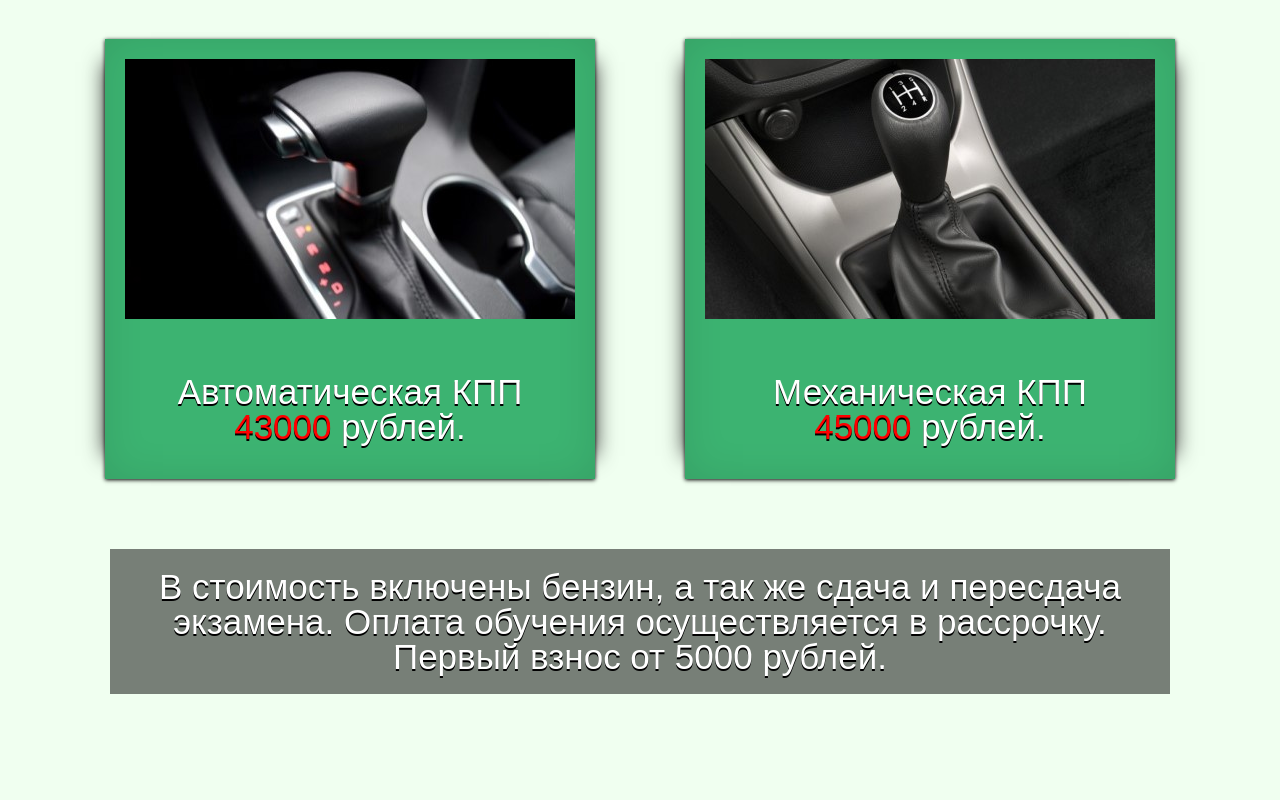
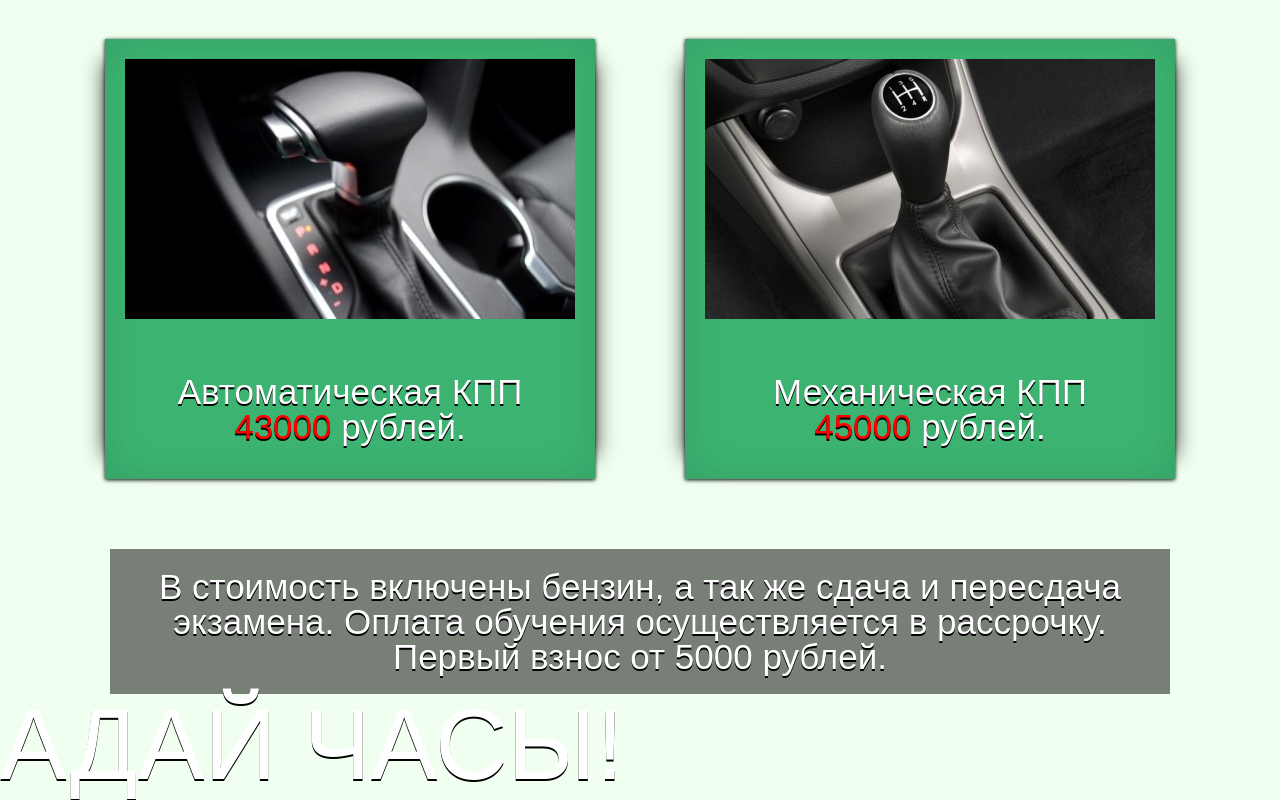
Before and after one commit to Sirbelog/AvtoSchool, a plain HTML site: page index.html in a window 1280 px wide. Shown: the part 3056-3856 px from the top of the page. Before the commit the page ends 3750 px from the top, so only its background shows below. Drawn offline with Linux system fonts and the light colour scheme.

Commit message:
CHASI
CHASI GDE

```diff
--- a/css/style.css
+++ b/css/style.css
@@ -258,3 +258,7 @@ margin-bottom: 160px;
 .price__info p {
 	font-size: 35px;
 }
+.gal{
+	font-size: 100px;
+	color: red;
+}
--- a/index.html
+++ b/index.html
@@ -151,6 +151,7 @@
 		</p>
 		</div>
 	</div>
+	<div class="gal"><h1>АДАЙ ЧАСЫ!</h1></div>
 </div>
 </body>
 </html>
```
